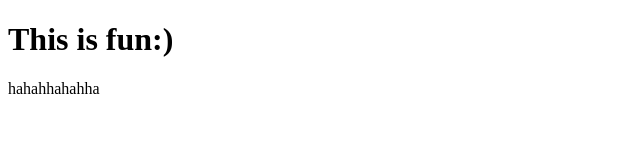
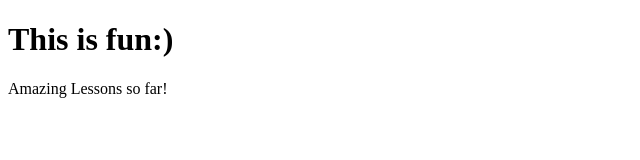
Before and after one commit to irorochad/test_github, a plain HTML site: page index.html in a window 1280 px wide. Shown: the full height of the page, 0-640 px from the left. Drawn offline with Linux system fonts and the light colour scheme.

Commit message:
Another edit

```diff
--- a/index.html
+++ b/index.html
@@ -7,7 +7,6 @@
 </head>
 <body>
     <h1>This is fun:)</h1>
-    <p> hahahhahahha
-    </p>
+    <p>Amazing Lessons so far!</p>
 </body>
 </html>
```
